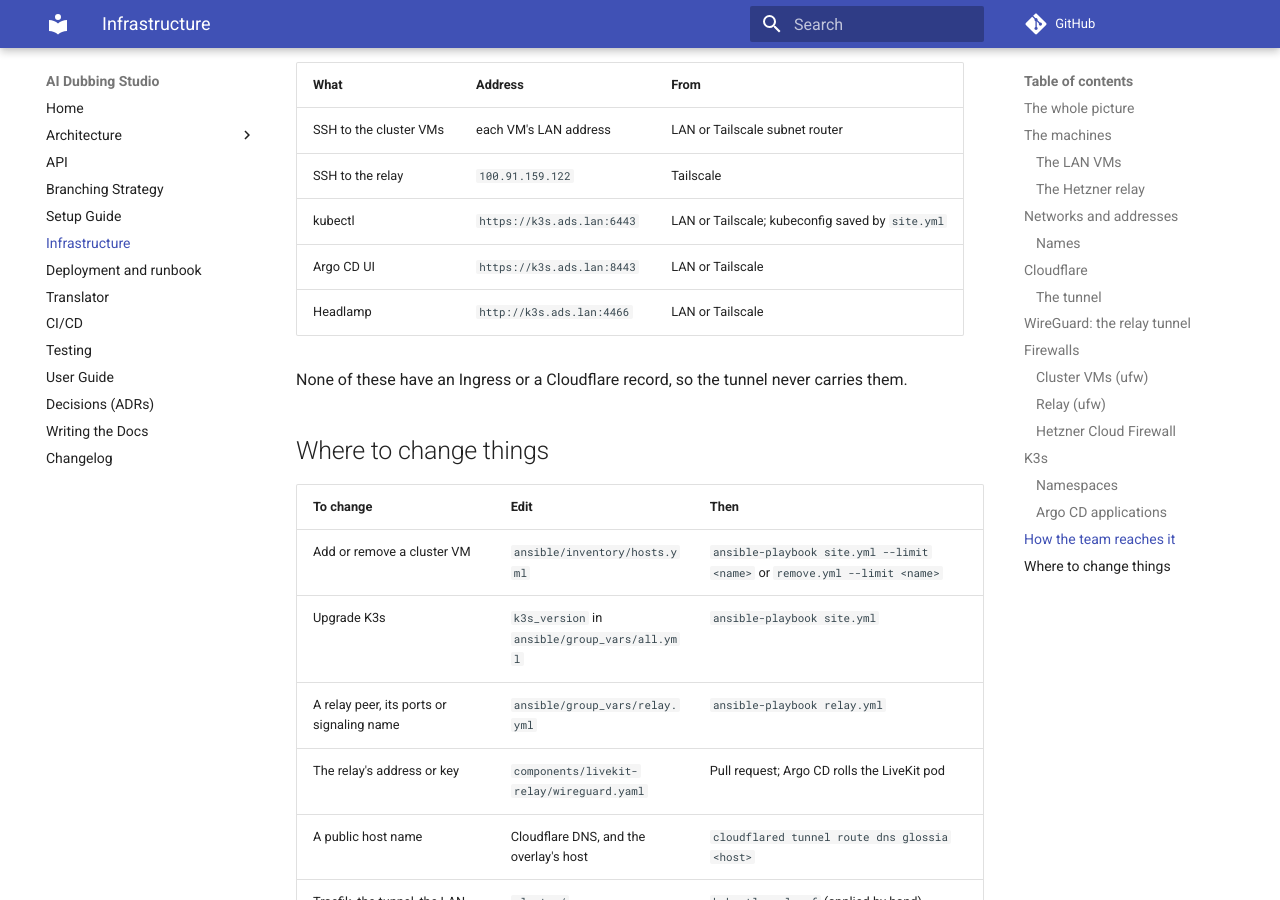
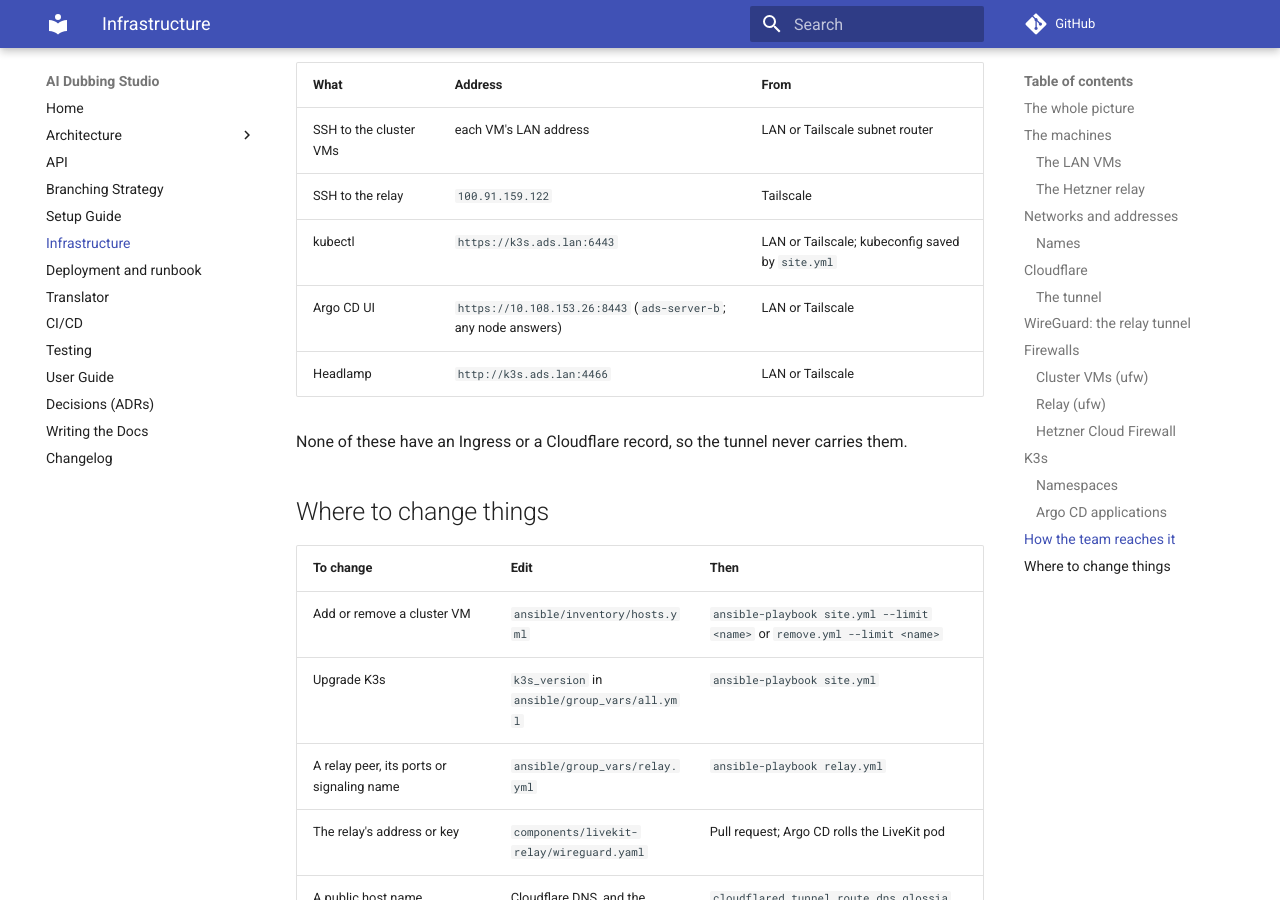
Before and after one commit to WH1TE-SHAD0W/ai-dubbing-studio, an MkDocs documentation site: the page built from docs/infrastructure.md, in a window 1280 px wide and 900 px high, scrolled down 7606 px. Built offline with MkDocs 1.6.1 and Material for MkDocs 9.7.7, drawn with Linux system fonts in a browser that asks for light colours; comment, search, counter and statistics services are not loaded.

Commit message:
docs: Infrastructure page gives the Argo CD UI's address
Co-Authored-By: Claude Opus 5.5 <noreply@anthropic.com>

```diff
--- a/docs/infrastructure.md
+++ b/docs/infrastructure.md
@@ -280,7 +280,7 @@ images reach them, is on [Deployment and runbook](deployment.md).
 | SSH to the cluster VMs | each VM's LAN address | LAN or Tailscale subnet router |
 | SSH to the relay | `100.91.159.122` | Tailscale |
 | kubectl | `https://k3s.ads.lan:6443` | LAN or Tailscale; kubeconfig saved by `site.yml` |
-| Argo CD UI | `https://k3s.ads.lan:8443` | LAN or Tailscale |
+| Argo CD UI | `https://10.108.153.26:8443` (`ads-server-b`; any node answers) | LAN or Tailscale |
 | Headlamp | `http://k3s.ads.lan:4466` | LAN or Tailscale |
 
 None of these have an Ingress or a Cloudflare record, so the tunnel never
```
